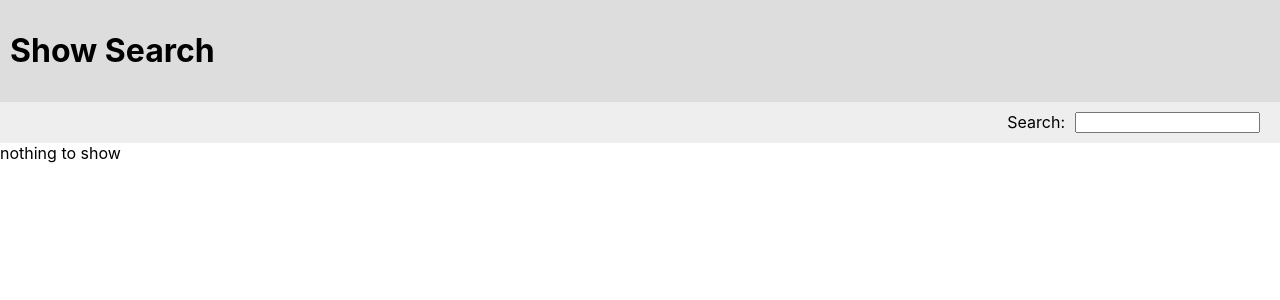
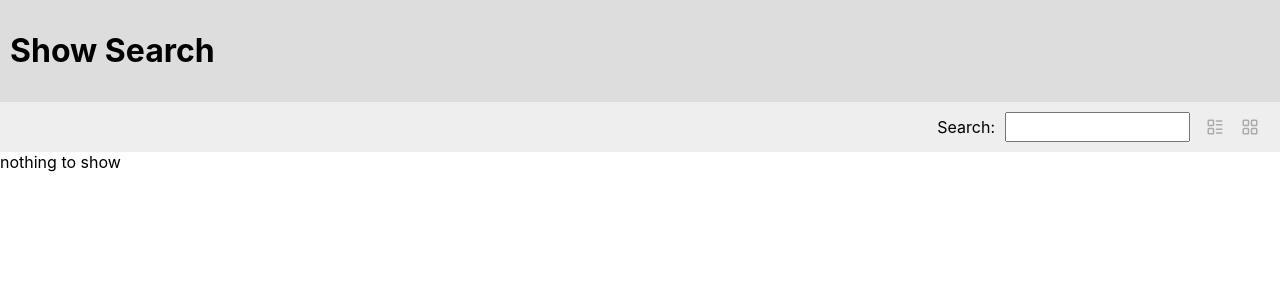
Before and after one commit to oxcarga/BF-tests, a React (Create React App) app in the folder movie-app/: page / in a window 1280 px wide. Shown: the top 300 px of the page. Built offline with nearby package versions, Linux system fonts and the light colour scheme.

Commit message:
Toggle view and general styles

```diff
--- a/movie-app/package.json
+++ b/movie-app/package.json
@@ -13,7 +13,7 @@
     "@types/react-dom": "^18.2.19",
     "dompurify": "^3.0.8",
     "html-react-parser": "^5.1.2",
-    "lodash": "^4.17.21",
+    "lucide-react": "^0.330.0",
     "react": "^18.2.0",
     "react-dom": "^18.2.0",
     "react-scripts": "5.0.1",
--- a/movie-app/src/App.css
+++ b/movie-app/src/App.css
@@ -37,3 +37,53 @@
     transform: rotate(360deg);
   }
 }
+
+main.list article ul,
+main.grid article ul {
+  padding: 20px 30px;
+}
+main.list article ul {
+  display: flex;
+  flex-direction: column;
+}
+main.grid article ul {
+  display: grid;
+  grid-template-columns: repeat(5, 1fr);
+  grid-template-rows: max-content;
+  column-gap: 15px;
+  row-gap: 15px;
+}
+main.grid article li {
+  flex-direction: column;
+}
+main.grid article li div {
+  padding-left: 0;
+}
+main.grid article li img {
+  width: 100%;
+  height: auto;
+}
+main.grid article .summary p {
+  height: 0;
+  visibility: hidden;
+}
+main.grid article .summary button {
+  border: none;
+  cursor: pointer;
+}
+main.grid article .summary button:hover {
+  opacity: 0.6;
+}
+main.grid article .summary svg {
+  pointer-events: none;
+  transform: rotate(0deg);
+  transition: 0.5s all;
+}
+main.grid article .summary.visible p {
+  height: auto;
+  visibility: visible;
+}
+main.grid article .summary.visible svg {
+  transform: rotate(180deg);
+  transition: 0.5s all;
+}
--- a/movie-app/src/App.tsx
+++ b/movie-app/src/App.tsx
@@ -7,11 +7,22 @@ import "App.css";
 
 function App() {
   const [results, setResults] = useState([]);
+  const [layout, setLayout] = useState("list");
   return (
     <>
       <Header />
-      <Search setResults={setResults} />
-      <List results={results} />
+      <Search
+        results={results}
+        setResults={setResults}
+        layout={layout}
+        setLayout={setLayout}
+      />
+      <main className={layout}>
+        <article>
+          <List results={results} layout={layout} />
+        </article>
+        <aside>{/* <TheShow /> */}</aside>
+      </main>
     </>
   );
 }
--- a/movie-app/src/components/list-item/index.tsx
+++ b/movie-app/src/components/list-item/index.tsx
@@ -1,9 +1,11 @@
+import { SyntheticEvent } from "react";
 import parse from "html-react-parser";
+import { ChevronDown } from "lucide-react";
 import { IShowFiltered } from "interfaces";
 
-type args = { show: IShowFiltered };
+type args = { show: IShowFiltered; layout: string };
 
-export default function ListItem({ show }: args) {
+export default function ListItem({ show, layout }: args) {
   const rating = show.rating ? (
     <span>
       <strong>Rating: </strong>
@@ -12,6 +14,15 @@ export default function ListItem({ show }: args) {
   ) : (
     <span>Unrated</span>
   );
+
+  const onReadMoreClick = (event: SyntheticEvent) => {
+    const el = event.target as HTMLElement;
+    const parentEl = el.parentElement as HTMLElement;
+    console.log(el);
+    console.log(parentEl);
+    parentEl.classList.toggle("visible");
+  };
+
   return (
     <li>
       <img src={show.image} alt="" />
@@ -19,7 +30,14 @@ export default function ListItem({ show }: args) {
         <h2>{show.name}</h2>
         <p>{rating}</p>
         <p>{show.genres}</p>
-        {parse(show.summary)}
+        <div className="summary">
+          {parse(show.summary || "")}
+          {layout === "grid" && (
+            <button onClick={onReadMoreClick}>
+              <ChevronDown />
+            </button>
+          )}
+        </div>
       </div>
     </li>
   );
--- a/movie-app/src/components/list/index.css
+++ b/movie-app/src/components/list/index.css
@@ -6,7 +6,7 @@ li {
   border-bottom: 1px solid #ddd;
 }
 
-li div {
+li > div {
   display: flex;
   flex-direction: column;
   padding-left: 20px;
--- a/movie-app/src/components/list/index.tsx
+++ b/movie-app/src/components/list/index.tsx
@@ -5,9 +5,10 @@ import "./index.css";
 
 type args = {
   results: Array<IShow>;
+  layout: string;
 };
 
-export default function List({ results }: args) {
+export default function List({ results, layout }: args) {
   if (!results.length) return <span>nothing to show</span>;
   const listItems = results.map(({ show }: any) => {
     const genres = show.genres.join(", ");
@@ -18,7 +19,7 @@ export default function List({ results }: args) {
       summary: show.summary,
       genres,
     };
-    return <ListItem key={show.id} show={theShow} />;
+    return <ListItem key={show.id} show={theShow} layout={layout} />;
   });
   return <ul>{listItems}</ul>;
 }
--- a/movie-app/src/components/search/index.css
+++ b/movie-app/src/components/search/index.css
@@ -5,6 +5,34 @@
   justify-content: flex-end;
 }
 
+.search label {
+  line-height: 30px;
+}
+
 .search input {
   margin: 0 10px;
 }
+
+.search button {
+  height: 30px;
+  width: 30px;
+  margin-right: 5px;
+  border: none;
+  cursor: pointer;
+}
+.search button:hover {
+  opacity: 0.7;
+}
+.search button svg {
+  width: 100%;
+  height: 100%;
+  pointer-events: none;
+}
+
+.search button.selected:not(:disabled) {
+  background-color: #999;
+}
+
+.search button.selected:not(:disabled) svg {
+  color: #fff;
+}
--- a/movie-app/src/components/search/index.tsx
+++ b/movie-app/src/components/search/index.tsx
@@ -1,12 +1,29 @@
-import React, { ChangeEvent, useEffect, useState } from "react";
+import { ChangeEvent, useEffect, useMemo, useState } from "react";
+import { LayoutList, LayoutGrid } from "lucide-react";
+import { IShow } from "interfaces";
 import "./index.css";
 
 type args = {
+  results: Array<IShow>;
   setResults: Function;
+  layout: string;
+  setLayout: Function;
 };
 
-export default function Search({ setResults }: args) {
+export default function Search({
+  results,
+  setResults,
+  layout,
+  setLayout,
+}: args) {
   const [query, setQuery] = useState("");
+
+  /**
+   *
+   */
+  const gotResults = useMemo(() => {
+    return results && results.length > 0;
+  }, [results]);
 
   /**
    *  Run search only when query changes using a timeout
@@ -31,13 +48,40 @@ export default function Search({ setResults }: args) {
    *
    */
   function onChange(event: ChangeEvent) {
-    setQuery((event.target as HTMLButtonElement).value);
+    setQuery((event.target as HTMLInputElement).value);
+  }
+
+  /**
+   *
+   */
+  function onGridChange(event: React.MouseEvent<HTMLElement>) {
+    const el = event.target as HTMLButtonElement;
+    if (el.classList.contains("selected")) return;
+    const l = el.getAttribute("data-layout");
+    console.log(`LAYOUT: ${l}`);
+    setLayout(el.getAttribute("data-layout"));
   }
 
   return (
     <div className="search">
       <label htmlFor="search">Search: </label>
       <input type="text" id="search" onChange={onChange} />
+      <button
+        disabled={!gotResults}
+        data-layout="list"
+        className={layout === "list" ? "selected" : ""}
+        onClick={onGridChange}
+      >
+        <LayoutList />
+      </button>
+      <button
+        disabled={!gotResults}
+        data-layout="grid"
+        className={layout === "grid" ? "selected" : ""}
+        onClick={onGridChange}
+      >
+        <LayoutGrid />
+      </button>
     </div>
   );
 }
```
Also changed, not shown: 1 other file (tests, documents, lock files or other folders).
